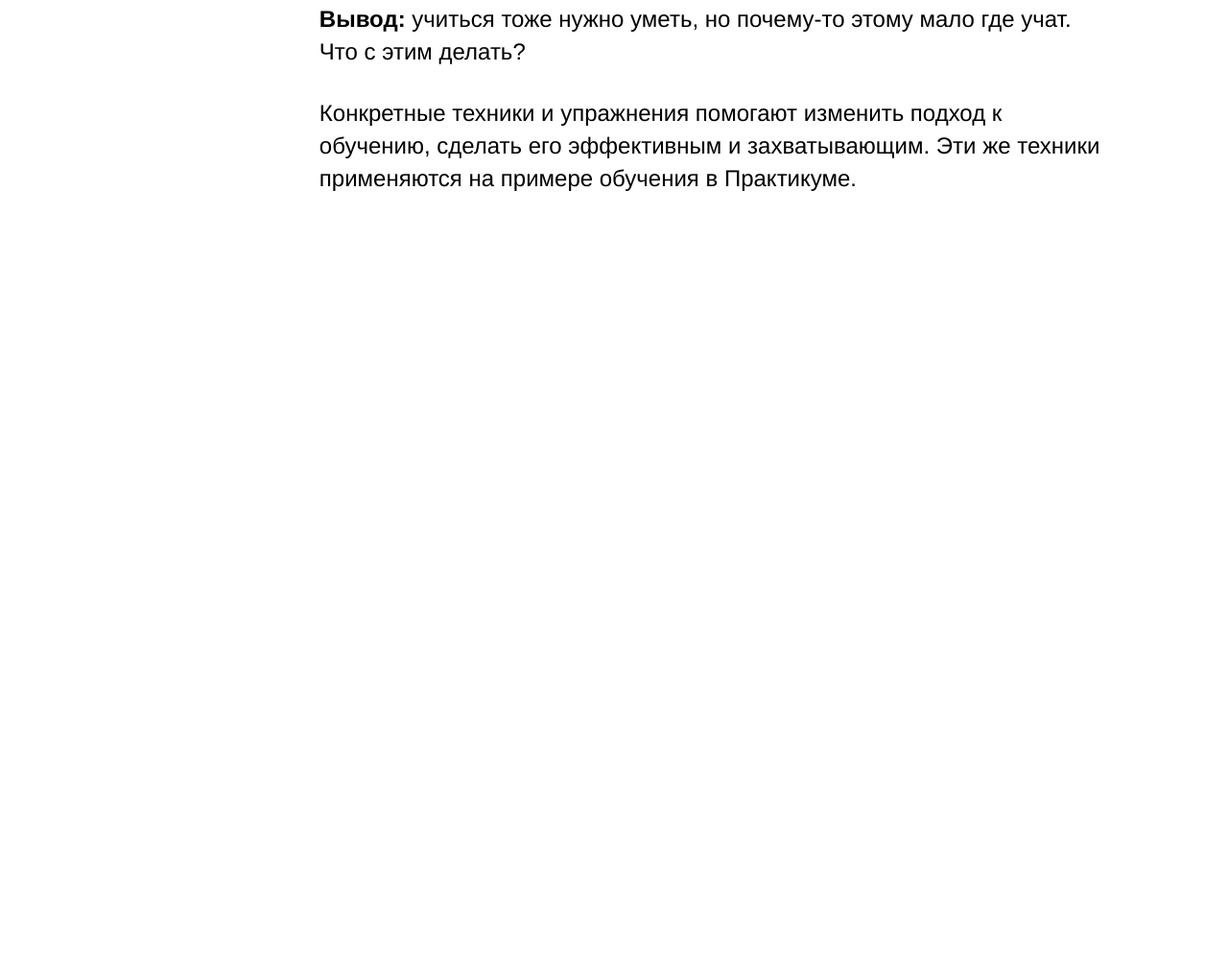
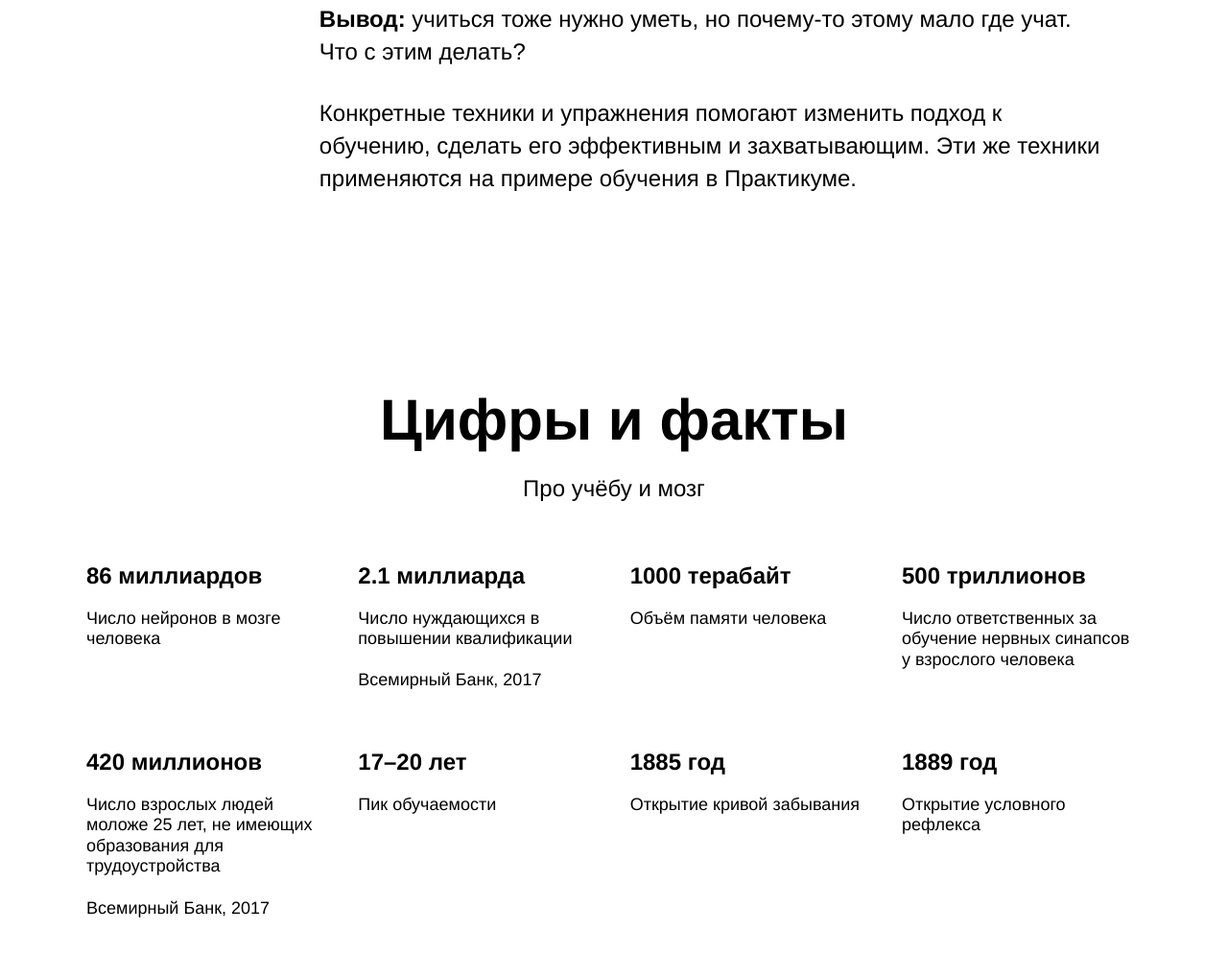
Before and after one commit to caulfield-daniel/first-project, a plain HTML site: page index.html in a window 1280 px wide. Shown: the part 1053-2048 px from the top of the page at 96% size. Before the commit the page ends 1356 px from the top, so only its background shows below. Drawn offline with Linux system fonts and the light colour scheme.

Commit message:
завершена верстка секции digits

```diff
--- a/index.html
+++ b/index.html
@@ -40,8 +40,9 @@
                 быстро выветривается и не приносит пользы.
               </p>
               <p class="two-columns__paragraph">
-                <span class="two-columns__span-accent">Вывод:</span> учиться тоже нужно уметь, но почему-то этому мало где
-                учат. Что с этим делать?
+                <span class="two-columns__span-accent">Вывод:</span> учиться
+                тоже нужно уметь, но почему-то этому мало где учат. Что с этим
+                делать?
               </p>
               <p class="two-columns__paragraph">
                 Конкретные техники и упражнения помогают изменить подход к
@@ -52,7 +53,83 @@
           </div>
         </section>
 
-        <section class="digits"></section>
+        <section class="digits">
+          <h1 class="section-title section-title_place_digits">
+            Цифры и факты
+          </h1>
+          <h2 class="section-subtitle section-subtitle_place_digits">
+            Про учёбу и мозг
+          </h2>
+          <div class="table table_place_digits">
+            <div class="table__cell">
+              <h3 class="table__heading">
+                86 миллиардов
+              </h3>
+              <p class="table__text">
+                Число нейронов в мозге человека
+              </p>
+            </div>
+            <div class="table__cell">
+              <h3 class="table__heading">
+                2.1 миллиарда
+              </h3>
+              <p class="table__text">
+                Число нуждающихся в повышении квалификации
+                <br><br>Всемирный Банк, 2017
+              </p>
+            </div>
+            <div class="table__cell">
+              <h3 class="table__heading">
+                1000 терабайт
+              </h3>
+              <p class="table__text">
+                Объём памяти человека
+              </p>
+            </div>
+            <div class="table__cell">
+              <h3 class="table__heading">
+                500 триллионов
+              </h3>
+              <p class="table__text">
+                Число ответственных за обучение нервных синапсов у взрослого человека
+              </p>
+            </div>
+            <div class="table__cell">
+              <h3 class="table__heading">
+                420 миллионов
+              </h3>
+              <p class="table__text">
+                Число взрослых людей моложе 25 лет,
+                не имеющих образования для трудоустройства
+                <br><br>Всемирный Банк, 2017
+              </p>
+            </div>
+            <div class="table__cell">
+              <h3 class="table__heading">
+                17–20 лет
+              </h3>
+              <p class="table__text">
+                Пик обучаемости
+              </p>
+            </div>
+            <div class="table__cell">
+              <h3 class="table__heading">
+                1885 год
+              </h3>
+              <p class="table__text">
+                Открытие кривой забывания
+              </p>
+            </div>
+            <div class="table__cell">
+              <h3 class="table__heading">
+                1889 год
+              </h3>
+              <p class="table__text">
+                Открытие условного рефлекса
+              </p>
+            </div>
+          </div>
+        </section>
 
         <section class="feynman"></section>
 
--- a/styles/style.css
+++ b/styles/style.css
@@ -115,6 +115,62 @@
   font-weight: 600;
 }
 
+/* Стили для секции digits */
+.digits {
+  display: flex;
+  flex-direction: column;
+
+  align-items: center;
+}
+
+.table {
+  display: flex;
+  justify-content: space-between;
+  margin: 0 auto 100px;
+  flex-wrap: wrap;
+  width: 1100px;
+}
+
+.table__cell {
+  display: flex;
+  flex-direction: column;
+  gap: 20px;
+  width: 250px;
+  margin-top: 60px;
+}
+
+.table__heading {
+  margin: 0;
+  line-height: 1.15;
+  font-size: 24px;
+  font-weight: 600;
+}
+
+.table__text {
+  margin: 0;
+  line-height: 1.2;
+  font-size: 18px;
+  font-weight: normal;
+}
+
+.section-title {
+  margin: 100px 0 0 0;
+  width: 60%;
+  text-align: center;
+  line-height: 1.15;
+  font-size: 60px;
+  font-weight: 600;
+}
+
+.section-subtitle {
+  margin: 20px 0 0 0;
+  width: 60%;
+  text-align: center;
+  line-height: 34px;
+  font-size: 24px;
+  font-weight: normal;
+}
+
 /* Стили для элемента с модификатором вида ключ-значение */
 .table__cell_theme_dark {
   width: 200px;
```
